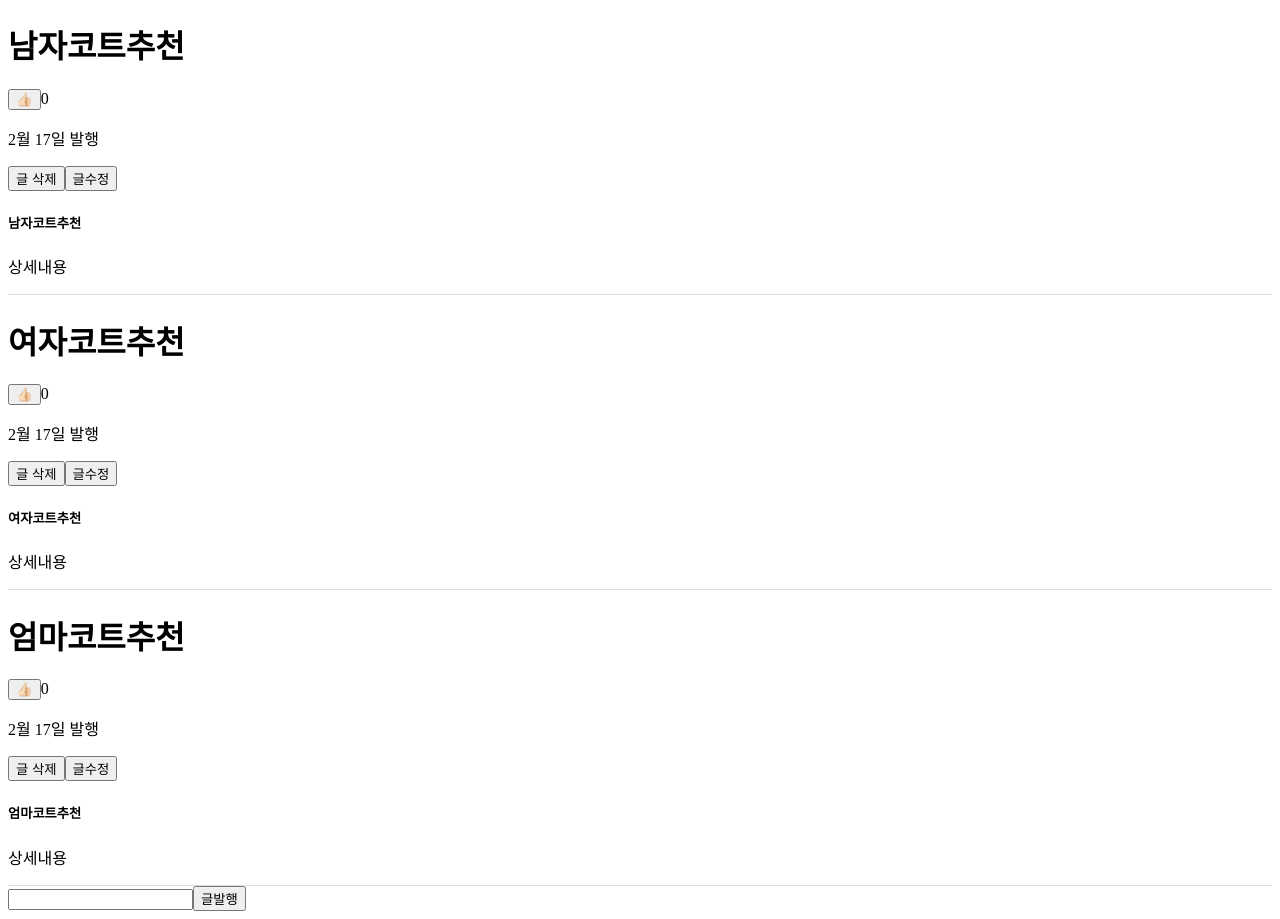
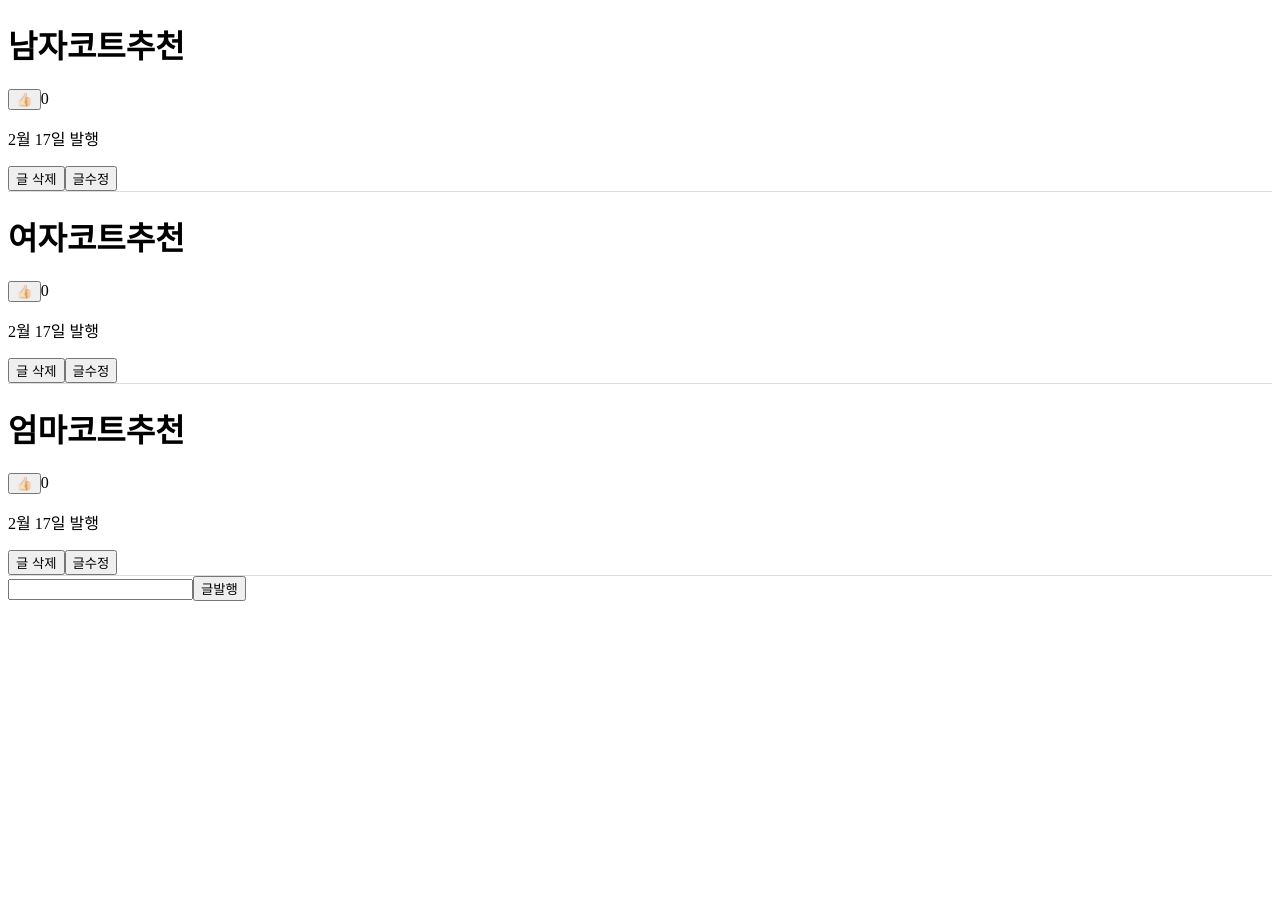
Before and after one commit to juhee067/reactBlog_test, a React (Create React App) app: page / in a window 1280 px wide. After the commit the page ends 800 px from the top, so only its background shows below. Built offline with nearby package versions, Linux system fonts and the light colour scheme.

Commit message:
feat : modal 기능

```diff
--- a/src/App.css
+++ b/src/App.css
@@ -1,8 +1,9 @@
 .content{
   text-align: left;
   border-bottom: 1px solid #ddd;
-}
-
-.subContent {
 
 }
+.subContent{
+  padding: 30px 0;
+  background: #d0d0d0;
+}
--- a/src/App.js
+++ b/src/App.js
@@ -1,5 +1,6 @@
 import { useEffect, useState, useRef } from "react";
 import "./App.css";
+import Modal from "./component/Modal";
 
 function App() {
   // let [content, setContent] = useState([
@@ -16,6 +17,10 @@ function App() {
   ]);
 
   let [input, setInput] = useState("");
+  let [checkModal, setCheckModal] = useState(false);
+  let [checkID, setCheckID] = useState("");
+
+  // let [modal, setModal] = useState(false);
   const titleInputRef = useRef();
 
   // addContent
@@ -27,6 +32,7 @@ function App() {
     setInput("");
     let copy = [...content];
     copy.unshift({ id: newId.current++, title: input, like: "0" });
+    // ++ : 후연산자
     copy.sort((a, b) => b.id - a.id);
     setContent(copy);
     // 가장 큰 id 값 가진 게시물 찾기
@@ -55,13 +61,27 @@ function App() {
     copy[index].title = "수정한 콘텐츠";
     setContent(copy);
   };
+  // modal
+  const AddModal = (index) => {
+    setCheckModal(!checkModal);
+
+    setCheckID(content[index].id);
+
+    // setModal(!modal);
+  };
 
   return (
     <div className="App">
       {content.map((a, index) => {
         return (
           <div className="content" key={index}>
-            <h1>{content[index].title}</h1>
+            <h1
+              onClick={() => {
+                AddModal(index);
+              }}
+            >
+              {content[index].title}
+            </h1>
 
             <button
               onClick={() => {
@@ -87,10 +107,9 @@ function App() {
             >
               글수정
             </button>
-            <div className="subContent">
-              <h5>{content[index].title}</h5>
-              <p>상세내용</p>
-            </div>
+            {checkModal == true && checkID == content[index].id ? (
+              <Modal content={content[index].title} />
+            ) : null}
           </div>
         );
       })}
--- /dev/null
+++ b/src/component/Modal.js
@@ -0,0 +1,12 @@
+import React from "react";
+
+const Modal = (props) => {
+  return (
+    <div className="subContent">
+      <h5>{props.content}</h5>
+      <p>상세내용</p>
+    </div>
+  );
+};
+
+export default Modal;
```
